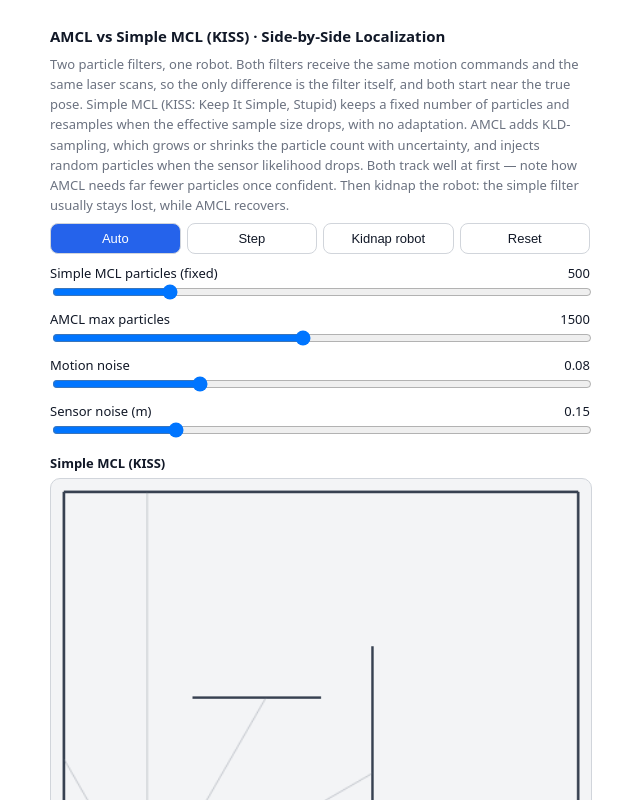
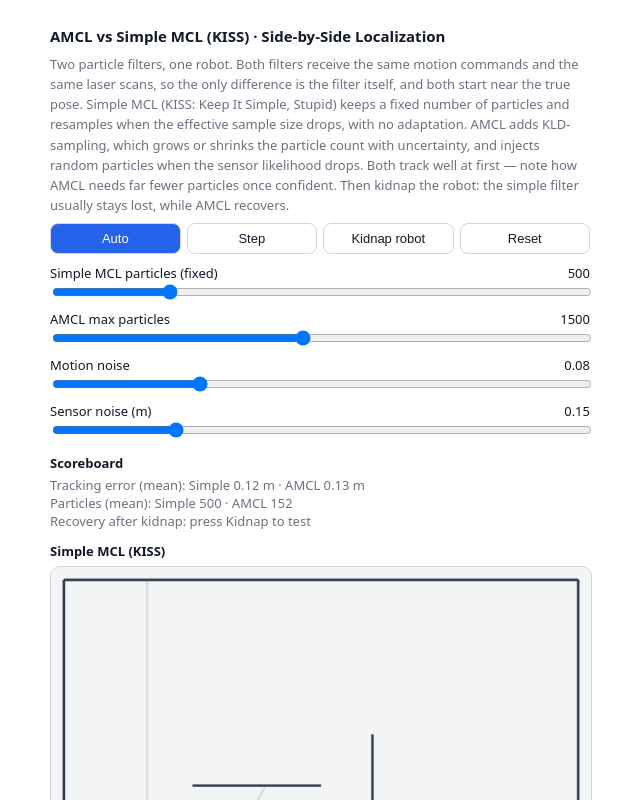
Before and after one commit to apocosipadrino/amcl-kiss-visualizer, a plain HTML site: page index.html in a window 1280 px wide. Both pictures are taken after a click on the button "Step". Shown: the top 800 px of the page, without its empty margins (320-960 px from the left). Drawn offline with Linux system fonts and the light colour scheme.

Commit message:
Add scoreboard: tracking error, particles used, kidnap recovery

```diff
--- a/index.html
+++ b/index.html
@@ -54,6 +54,10 @@ body{margin:0;padding:16px;background:var(--hatch-widget-bg);font-family:system-
     <label style="display:flex;justify-content:space-between;margin-top:6px;"><span>Sensor noise (m)</span><span id="sensorVal">0.15</span></label>
     <input id="sensor" type="range" min="0.05" max="0.50" step="0.01" value="0.15" style="width:100%;">
   </div>
+  <div style="margin-top:12px;font-size:13px;font-weight:600;">Scoreboard</div>
+  <div id="scoreErr" style="margin-top:4px;font-size:13px;color:var(--hatch-widget-muted);"></div>
+  <div id="scoreN" style="font-size:13px;color:var(--hatch-widget-muted);"></div>
+  <div id="scoreRec" style="font-size:13px;color:var(--hatch-widget-muted);"></div>
   <div style="margin-top:12px;font-size:13px;font-weight:600;">Simple MCL (KISS)</div>
   <canvas id="kissCanvas" width="420" height="420" style="width:100%;aspect-ratio:1/1;display:block;border:1px solid var(--hatch-widget-border);border-radius:10px;background:var(--hatch-widget-surface-muted);margin-top:6px;"></canvas>
   <div id="kissStats" style="margin-top:6px;font-size:13px;color:var(--hatch-widget-muted);"></div>
@@ -75,6 +79,8 @@ body{margin:0;padding:16px;background:var(--hatch-widget-bg);font-family:system-
   var ALPHA_SLOW = 0.02, ALPHA_FAST = 0.2;
   var truePose = {x:1.5, y:2, th:0};
   var wpIndex = 1, steps = 0;
+  var trackErrA = 0, trackErrB = 0, meanNA = 0, meanNB = 0, trackSteps = 0;
+  var kidnapAt = null, recA = null, recB = null;
   var running = false, timer = null;
   var kissN = 500, maxN = 1500, motionNoise = 0.08, sensorNoise = 0.15;
 
@@ -273,6 +279,13 @@ body{margin:0;padding:16px;background:var(--hatch-widget-bg);font-family:system-
     kissStep(m, z);
     amclStep(m, z);
     steps++;
+    trackErrA += kiss.err; trackErrB += amcl.err;
+    meanNA += kiss.particles.length; meanNB += amcl.particles.length;
+    trackSteps++;
+    if (kidnapAt !== null){
+      if (recA === null && kiss.err < 0.5) recA = steps - kidnapAt;
+      if (recB === null && amcl.err < 0.5) recB = steps - kidnapAt;
+    }
     draw();
     updateStats();
   }
@@ -281,12 +294,15 @@ body{margin:0;padding:16px;background:var(--hatch-widget-bg);font-family:system-
     var p = randomFreePose(0.4);
     for (var t = 0; t < 200 && Math.hypot(p.x - old.x, p.y - old.y) < 4; t++) p = randomFreePose(0.4);
     truePose = p;
+    kidnapAt = steps; recA = null; recB = null;
     draw();
     updateStats();
   }
   function init(){
     truePose = {x:1.5, y:2, th:0};
     wpIndex = 1; steps = 0;
+    trackErrA = 0; trackErrB = 0; meanNA = 0; meanNB = 0; trackSteps = 0;
+    kidnapAt = null; recA = null; recB = null;
     kissInit();
     amclInit();
     draw();
@@ -347,6 +363,18 @@ body{margin:0;padding:16px;background:var(--hatch-widget-bg);font-family:system-
       'Step ' + steps + ' · Particles ' + amcl.particles.length +
       ' · Neff ' + Math.round(amcl.neff) +
       ' · Error ' + amcl.err.toFixed(2) + ' m · Spread ' + amcl.spread.toFixed(2) + ' m · Inject ' + Math.round(amcl.injectFrac * 100) + '%';
+    var n = Math.max(1, trackSteps);
+    document.getElementById('scoreErr').textContent =
+      'Tracking error (mean): Simple ' + (trackErrA / n).toFixed(2) + ' m · AMCL ' + (trackErrB / n).toFixed(2) + ' m';
+    document.getElementById('scoreN').textContent =
+      'Particles (mean): Simple ' + Math.round(meanNA / n) + ' · AMCL ' + Math.round(meanNB / n);
+    var recText = 'Recovery after kidnap: ';
+    if (kidnapAt === null) recText += 'press Kidnap to test';
+    else {
+      recText += 'Simple ' + (recA === null ? 'not recovered (' + (steps - kidnapAt) + ' steps)' : recA + ' steps');
+      recText += ' · AMCL ' + (recB === null ? 'not recovered (' + (steps - kidnapAt) + ' steps)' : recB + ' steps');
+    }
+    document.getElementById('scoreRec').textContent = recText;
   }
   document.getElementById('stepBtn').addEventListener('click', step);
   document.getElementById('kidnapBtn').addEventListener('click', kidnap);
@@ -379,7 +407,10 @@ body{margin:0;padding:16px;background:var(--hatch-widget-bg);font-family:system-
   window.__contrast = function(){
     return {steps: steps,
       a: {n: kiss.particles.length, neff: kiss.neff, err: kiss.err, spread: kiss.spread},
-      b: {n: amcl.particles.length, neff: amcl.neff, err: amcl.err, spread: amcl.spread, inj: amcl.injectFrac}};
+      b: {n: amcl.particles.length, neff: amcl.neff, err: amcl.err, spread: amcl.spread, inj: amcl.injectFrac},
+      score: {trackErrA: trackErrA / Math.max(1, trackSteps), trackErrB: trackErrB / Math.max(1, trackSteps),
+              meanNA: meanNA / Math.max(1, trackSteps), meanNB: meanNB / Math.max(1, trackSteps),
+              recA: recA, recB: recB}};
   };
   window.__cStep = step;
   window.__cKidnap = kidnap;
```
Also changed, not shown: 1 other file.
